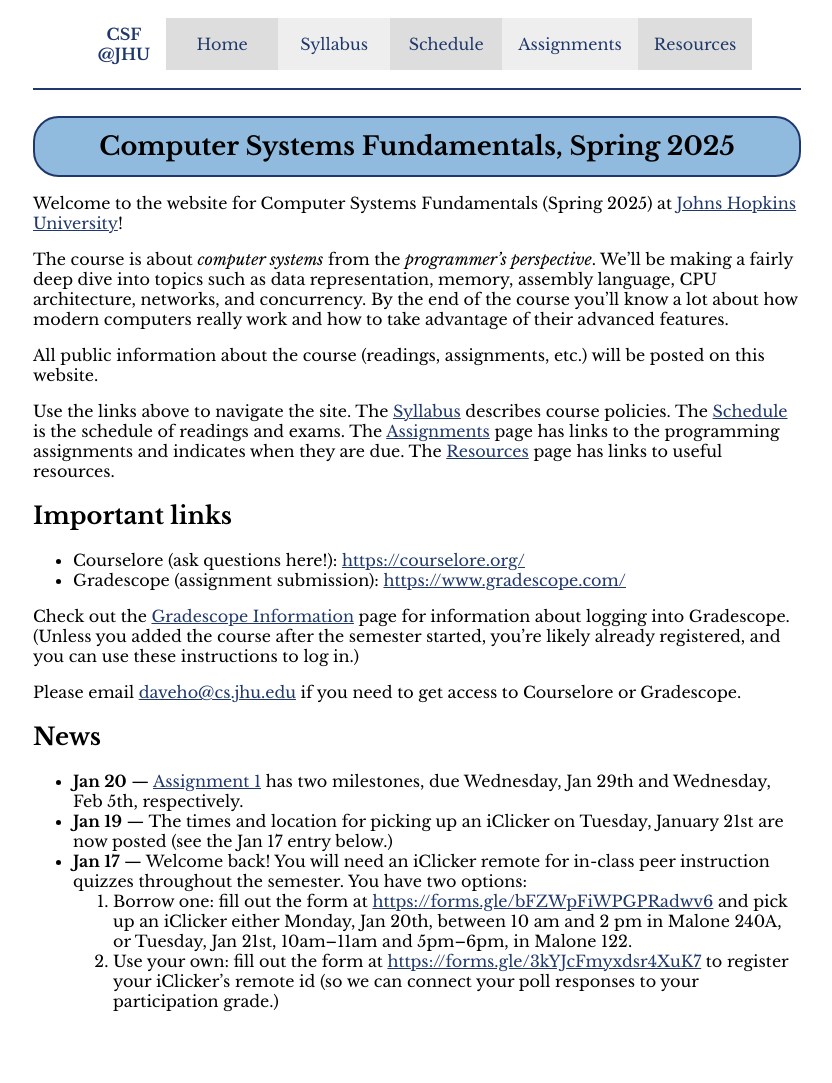
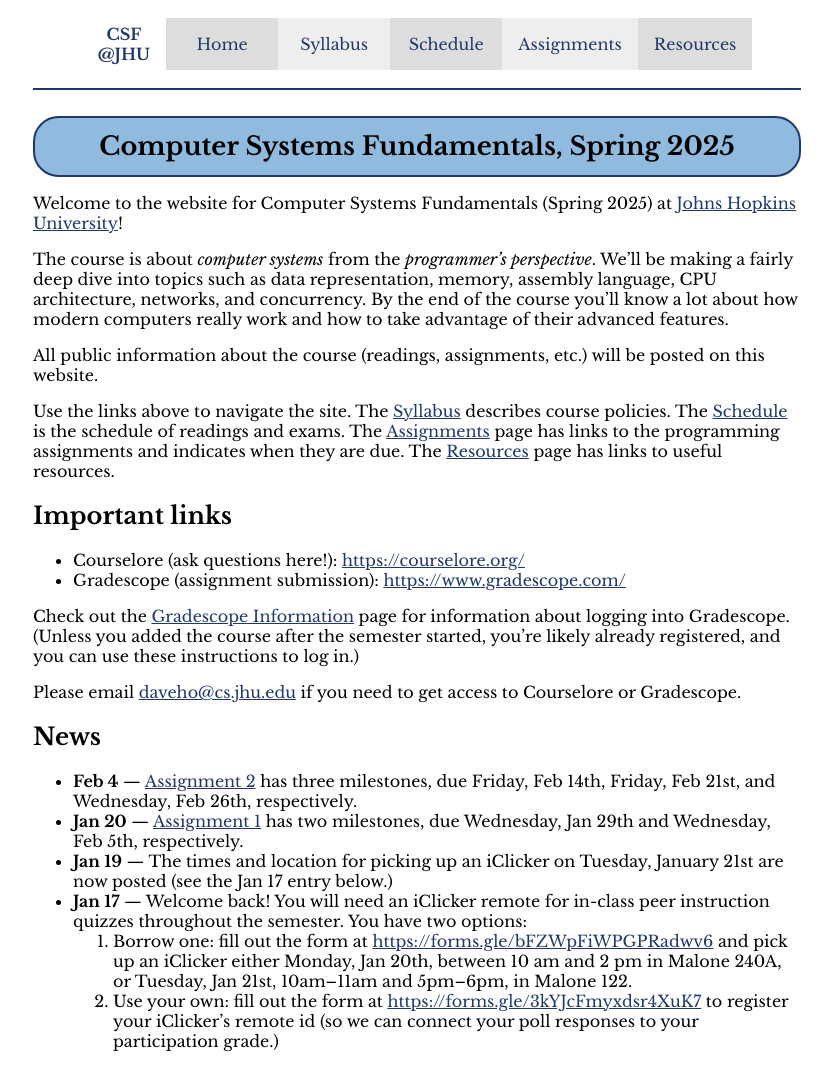
Before and after one commit to jhucsf/spring2025, a Jekyll site: the page built from index.md, in a window 1280 px wide. Shown: the whole page, without its empty margins (223-1055 px from the left). Built offline with Jekyll 4.4.1, drawn with Linux system fonts in a browser that asks for light colours; before the commit the page ends 1043 px from its top, so only the background shows below that.

Commit message:
news item for assignment 2

```diff
--- a/index.md
+++ b/index.md
@@ -38,6 +38,9 @@ Gradescope.
 
 ## News
 
+* **Feb 4** — [Assignment 2](assign/assign02.html) has three milestones,
+  due Friday, Feb 14th, Friday, Feb 21st, and Wednesday, Feb 26th,
+  respectively.
 * **Jan 20** — [Assignment 1](assign/assign01.html) has two milestones, due
   Wednesday, Jan 29th and Wednesday, Feb 5th, respectively.
 * **Jan 19** — The times and location for picking up an iClicker on Tuesday,
```
